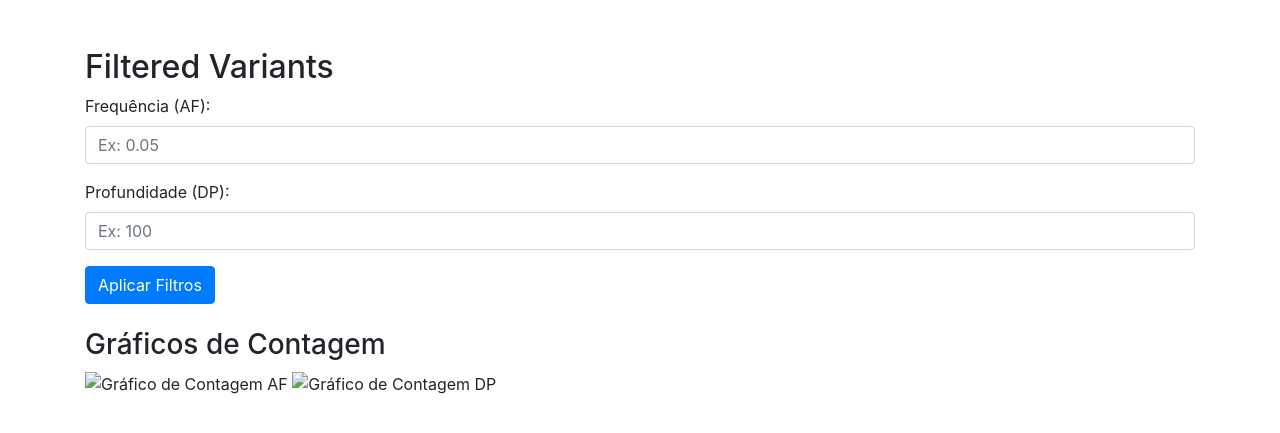
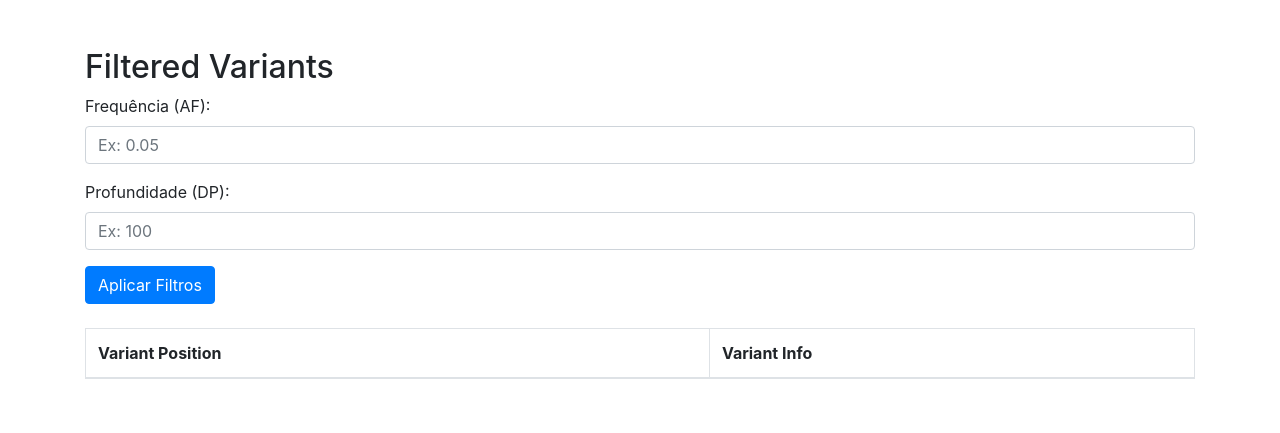
Before and after one commit to p-taiana/bioinfo_pipeline, a Flask app: page / in a window 1280 px wide. Shown: the top 433 px of the page. Run offline with Flask 3, Linux system fonts and the light colour scheme; lists and menus that the app fills with data are empty; some libraries are stand-ins or nearby versions.

Commit message:
Update variants.html

```diff
--- a/templates/variants.html
+++ b/templates/variants.html
@@ -21,12 +21,17 @@
             <button type="submit" class="btn btn-primary">Aplicar Filtros</button>
         </form>
 
-        <!-- Local para os gráficos -->
-        <div class="mt-4">
-            <h3>Gráficos de Contagem</h3>
-            <img id="af-graph" src="" alt="Gráfico de Contagem AF">
-            <img id="dp-graph" src="" alt="Gráfico de Contagem DP">
-        </div>
+        <table class="table table-bordered mt-4">
+            <thead>
+                <tr>
+                    <th>Variant Position</th>
+                    <th>Variant Info</th>
+                </tr>
+            </thead>
+            <tbody id="variant-table-body">
+                <!-- Os dados das variantes filtradas aparecerão aqui -->
+            </tbody>
+        </table>
     </div>
 
     <script>
@@ -39,10 +44,18 @@
             fetch(`/api/variants?af=${af}&dp=${dp}`)
                 .then(response => response.json())
                 .then(data => {
-                    document.getElementById('af-graph').src = data.af_plot;
-                    document.getElementById('dp-graph').src = data.dp_plot;
+                    const tableBody = document.getElementById('variant-table-body');
+                    tableBody.innerHTML = '';
+
+                    data.forEach(variant => {
+                        const row = document.createElement('tr');
+                        row.innerHTML =
+                            `<td>${variant.variant}</td>
+                             <td>${variant.info}</td>`;
+                        tableBody.appendChild(row);
+                    });
                 })
-                .catch(error => console.error('Erro ao buscar dados:', error));
+                .catch(error => console.error('Error fetching data:', error));
         });
     </script>
 </body>
```
